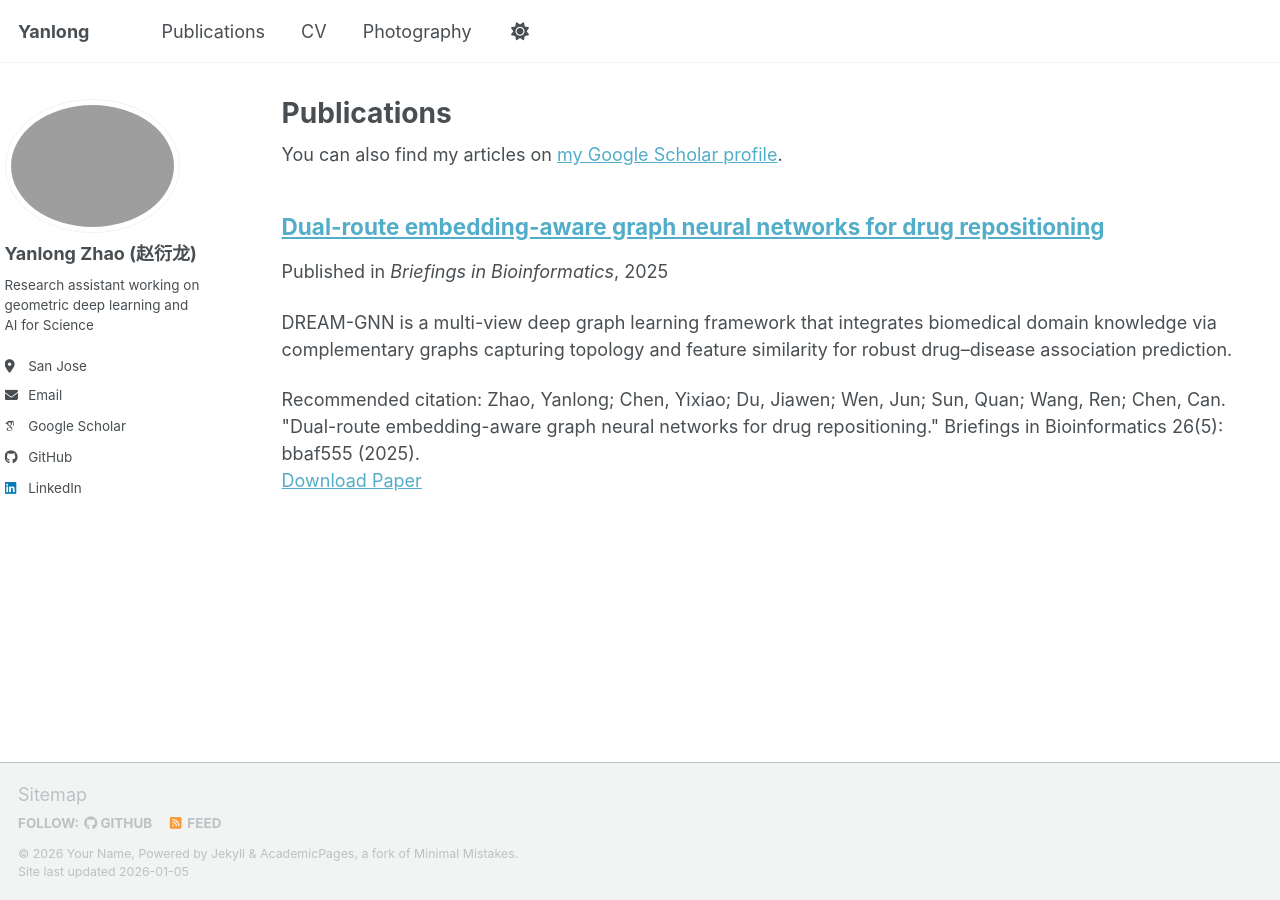
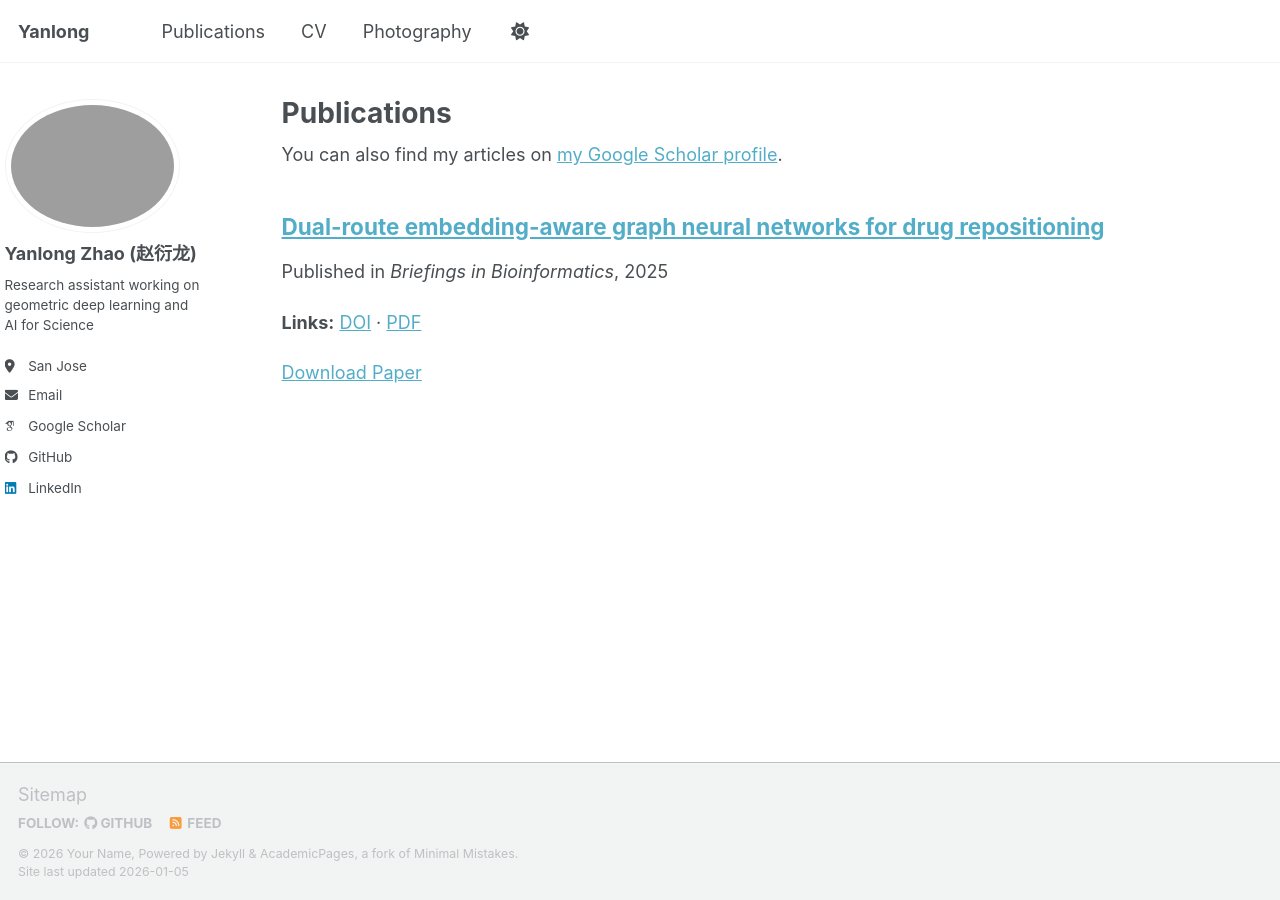
Before and after one commit to Ryan-Yanlong/Ryan-Yanlong, a Jekyll site: the page built from _pages/publications.html, in a window 1280 px wide. Built offline with Jekyll 4.4.1, drawn with Linux system fonts in a browser that asks for light colours; some web fonts are replaced; a script bundle is joined from its source files by our own code; library files that are not in the unit come from our copies.

Commit message:
Update 2025-10-27-DREAMGNN-1.md

```diff
--- a/_publications/2025-10-27-DREAMGNN-1.md
+++ b/_publications/2025-10-27-DREAMGNN-1.md
@@ -2,7 +2,6 @@
 title: "Dual-route embedding-aware graph neural networks for drug repositioning"
 collection: publications
 permalink: /publication/2025-10-01-dream-gnn
-excerpt: "DREAM-GNN is a multi-view deep graph learning framework that integrates biomedical domain knowledge via complementary graphs capturing topology and feature similarity for robust drug–disease association prediction."
 date: 2025-10-27
 venue: "Briefings in Bioinformatics"
 volume: "26"
@@ -10,7 +9,6 @@ number: "5"
 pages: "bbaf555"
 doi: "10.1093/bib/bbaf555"
 paperurl: "/files/papers/DREAM-GNN.pdf"
-citation: 'Zhao, Yanlong; Chen, Yixiao; Du, Jiawen; Wen, Jun; Sun, Quan; Wang, Ren; Chen, Can. "Dual-route embedding-aware graph neural networks for drug repositioning." Briefings in Bioinformatics 26(5): bbaf555 (2025).'
 category: journal
 ---
 
```
